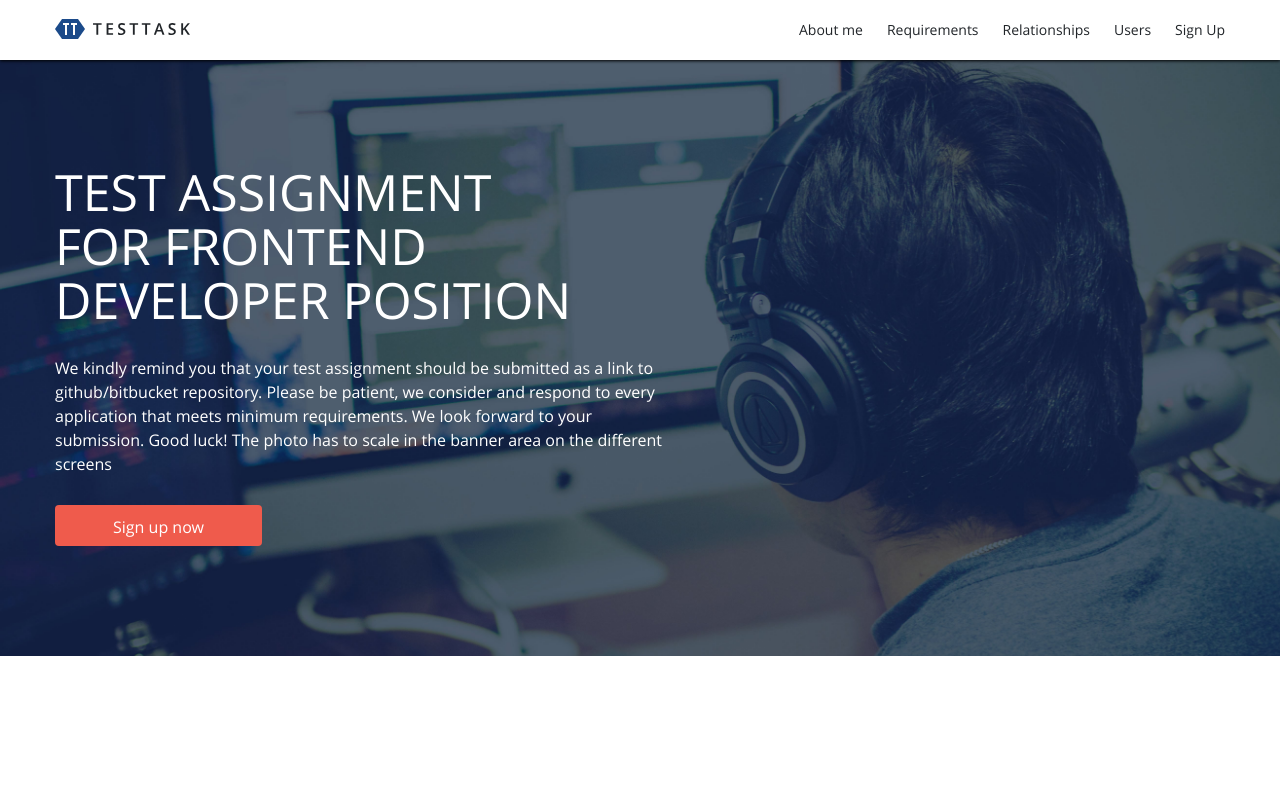
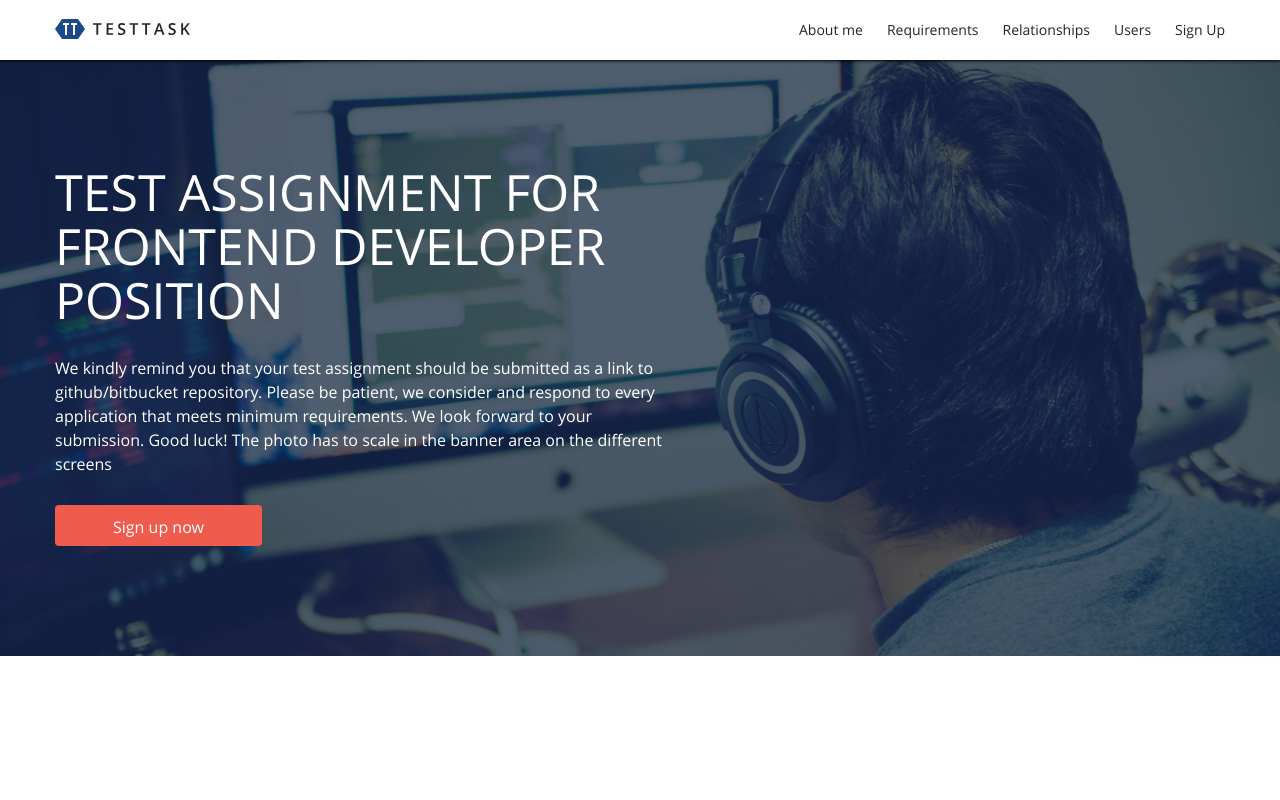
Before and after one commit to ultranikit/abz-test-task, a React (Create React App) app: page / in a window 1280 px wide. Shown: the top 800 px of the page. Built offline with nearby package versions, Linux system fonts and the light colour scheme; no server answers.

Commit message:
priamry section fix title

```diff
--- a/src/components/Homepage/PrimarySection/index.js
+++ b/src/components/Homepage/PrimarySection/index.js
@@ -14,9 +14,10 @@ export const PrimarySection = () => {
       <div className="container">
         <div className="primary-section__subcontainer">
           <div className="primary-section__content">
-            <h1 className="primary-section__title">Test assignment</h1>
-            <h1 className="primary-section__title">for Frontend</h1>
-            <h1 className="primary-section__title">Developer position</h1>
+            <h1 className="primary-section__title">
+              Test assignment for Frontend Developer position
+            </h1>
+
             <p className="primary-section__description">
               We kindly remind you that your test assignment should be submitted
               as a link to github/bitbucket repository. Please be patient, we
```
